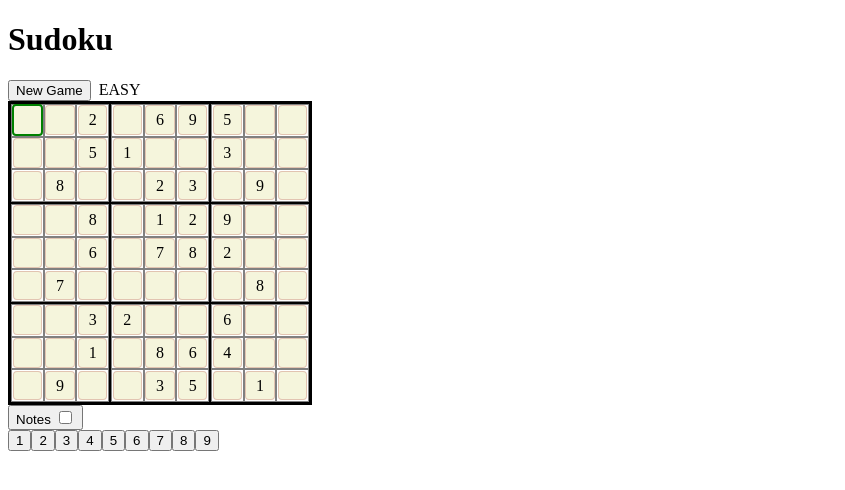
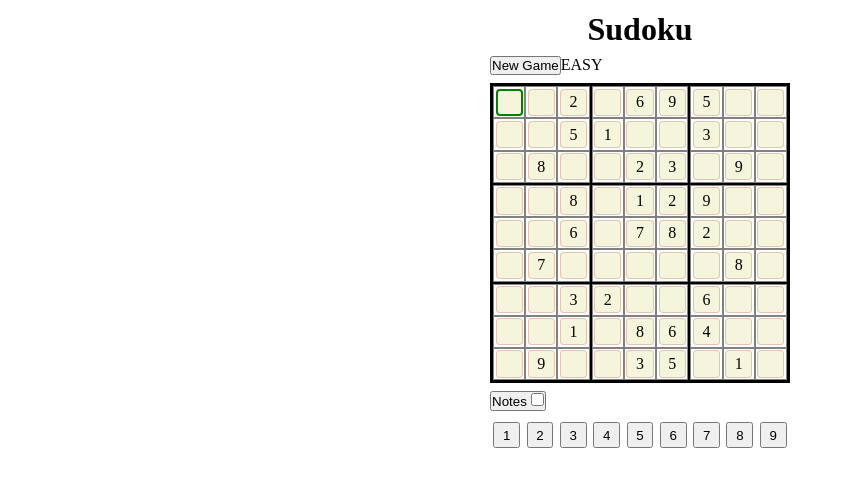
Before and after one commit to wveit/sudoku-react, a React (Vite) app: page / in a window 1280 px wide. Shown: the top 490 px of the page, without its empty margins (0-845 px from the left). Built offline with nearby package versions, Linux system fonts and the light colour scheme.

Commit message:
Centered the app and improved button bar

```diff
--- a/src/App.tsx
+++ b/src/App.tsx
@@ -40,11 +40,12 @@ export default function App() {
   }
 
   return (
-    <div>
+    <div className="App">
+      <main>
         <h1>Sudoku</h1>
         <div className="flex">
           <NewGameButton onNewGameRequest={makeNewPuzzle} />
-        <div>{difficulty}</div>
+          <span>{difficulty}</span>
         </div>
         <SudokuBoard
           puzzle={puzzle}
@@ -54,12 +55,16 @@ export default function App() {
           selectedCell={selectedCell}
           notes={notes}
         />
-      <div className="flex">
+        <div>
           <ToggleButton isOn={notesOn} onToggle={toggleNotes}>
             Notes
           </ToggleButton>
         </div>
-      <NumberBar onNumberClick={handleNumberClick} howManyLeft={howManyLeft} />
+        <NumberBar
+          onNumberClick={handleNumberClick}
+          howManyLeft={howManyLeft}
+        />
+      </main>
     </div>
   );
 }
--- a/src/components/NumberBar.tsx
+++ b/src/components/NumberBar.tsx
@@ -6,7 +6,7 @@ interface NumberBarProps {
 }
 export function NumberBar({ onNumberClick, howManyLeft }: NumberBarProps) {
   return (
-    <div style={{ display: "flex" }}>
+    <div className="NumberBar">
       {range(1, 9).map((num) => (
         <button
           key={num}
--- a/src/index.css
+++ b/src/index.css
@@ -1,11 +1,26 @@
+@import "./styles/reset.css";
 @import "./styles/SudokuBoard.css";
 @import "./styles/NewGameButton.css";
+@import "./styles/NumberBar.css";
 
-.flex {
+.App {
+  position: absolute;
+  width: 100%;
+  height: 100%;
   display: flex;
+  flex-direction: column;
   align-items: center;
 }
 
-.flex > * {
-  margin-right: 0.5rem;
+h1 {
+  text-align: center;
+  padding-top: 0.2rem;
 }
+
+main {
+  width: 300px;
+}
+
+main > * {
+  margin-top: 0.5rem;
+}
--- a/src/styles/NewGameButton.css
+++ b/src/styles/NewGameButton.css
@@ -1,5 +1,6 @@
 .NewGameButton {
   position: relative;
+  display: inline-block;
 }
 
 .NewGameButton--dropdown {
--- /dev/null
+++ b/src/styles/NumberBar.css
@@ -0,0 +1,12 @@
+.NumberBar {
+  display: flex;
+  width: 100%;
+  justify-content: stretch;
+}
+
+.NumberBar > * {
+  display: block;
+  flex-grow: 1;
+  padding: 0.2rem;
+  margin: 0.2rem;
+}
--- /dev/null
+++ b/src/styles/reset.css
@@ -0,0 +1,5 @@
+* {
+  margin: 0;
+  padding: 0;
+  box-sizing: border-box;
+}
```
Lines whose indentation alone changed are shown as unchanged.
